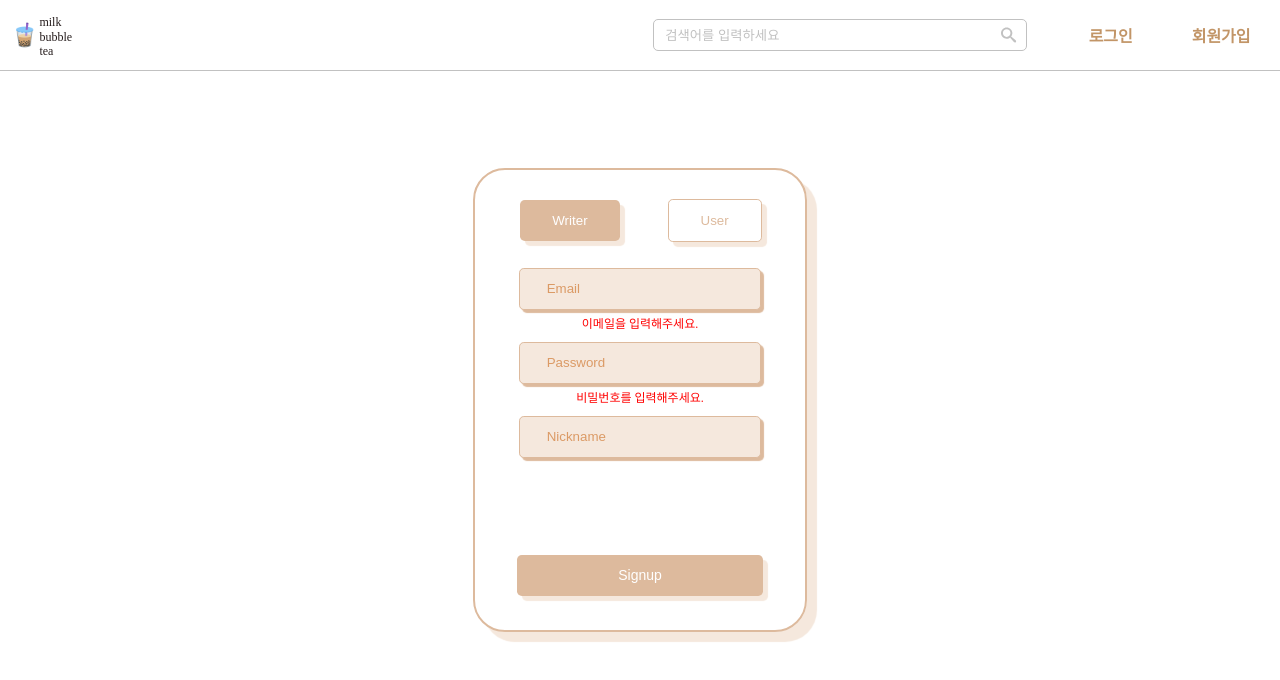
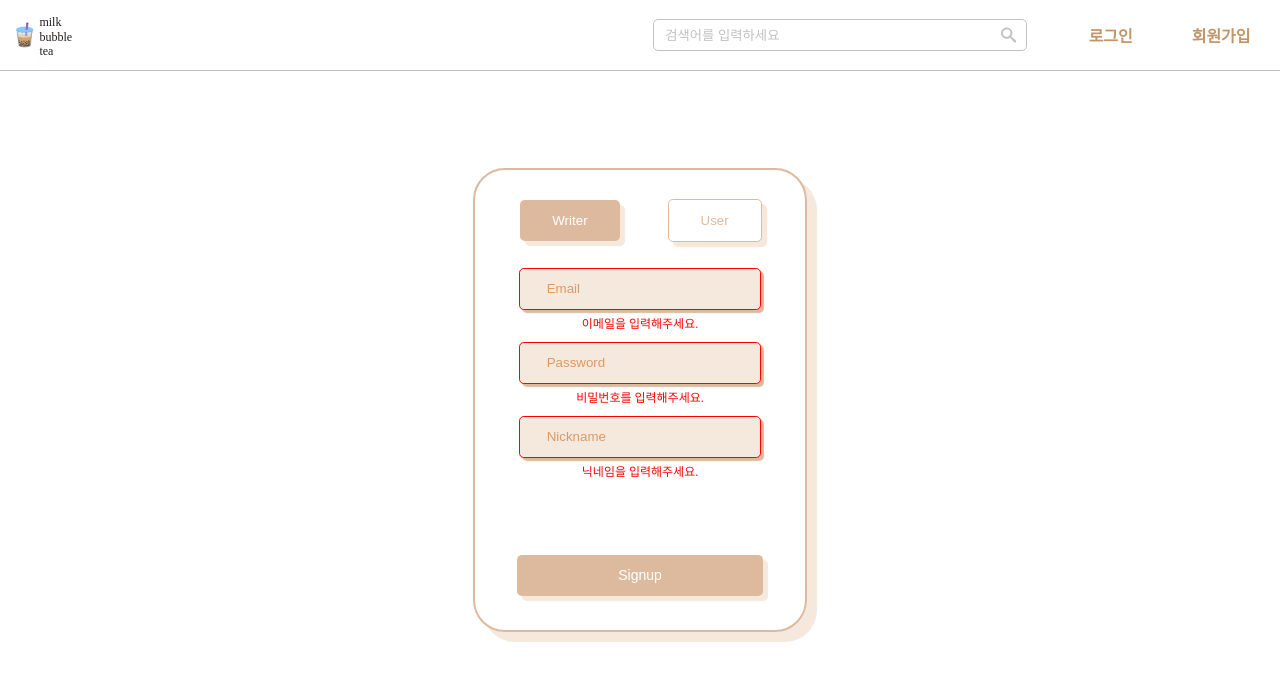
Before and after one commit to codestates-seb/seb42_main_025, a React (Create React App) app in the folder client/: page /Signup in a window 1280 px wide. Both pictures are taken after a click on the button "Signup". Shown: the top 680 px of the page. Built offline with nearby package versions, Linux system fonts and the light colour scheme.

Commit message:
:sparkles: 회원가입 유효성검사 수정

```diff
--- a/client/src/page/Signup.jsx
+++ b/client/src/page/Signup.jsx
@@ -49,6 +49,7 @@ const InputContainer = styled.div`
   text-align: left;
   border: 1px solid #ddba9d;
   box-shadow: 3px 3px 1px #ddba9d;
+  border-color: ${({ borderColor }) => borderColor};
 
   input[type='email'],
   input[type='password'],
@@ -128,11 +129,16 @@ const ErrorMessage = styled.div`
 const Signup = () => {
   const [email, setEmail] = useState('');
   const [emailError, setEmailError] = useState('');
+  const [emailBorderColor, setEmailBorderColor] = useState('#ddba9d');
 
   const [password, setPassword] = useState('');
   const [passwordError, setPasswordError] = useState('');
+  const [passwordBorderColor, setPasswordBorderColor] = useState('#ddba9d');
 
   const [nickname, setNickname] = useState('');
+  const [nicknameError, setNicknameError] = useState('');
+  const [nicknameBorderColor, setNicknameBorderColor] = useState('#ddba9d');
+
   const [userType, setUserType] = useState('writer');
 
   const navigate = useNavigate();
@@ -140,26 +146,48 @@ const Signup = () => {
   const validateEmail = value => {
     if (!value) {
       setEmailError('이메일을 입력해주세요.');
+      setEmailBorderColor('red');
       return false;
     }
     if (!/\S+@\S+\.\S+/.test(value)) {
       setEmailError('이메일 형식이 올바르지 않습니다.');
+      setEmailBorderColor('red');
       return false;
     }
     setEmailError('');
+    setEmailBorderColor('#ddba9d');
     return true;
   };
 
   const validatePassword = value => {
     if (!value) {
       setPasswordError('비밀번호를 입력해주세요.');
+      setPasswordBorderColor('red');
       return false;
     }
     if (value.length < 8) {
       setPasswordError('비밀번호는 8자리 이상이어야 합니다.');
+      setPasswordBorderColor('red');
       return false;
     }
     setPasswordError('');
+    setPasswordBorderColor('#ddba9d');
+    return true;
+  };
+
+  const validateNickname = value => {
+    if (!value) {
+      setNicknameError('닉네임을 입력해주세요.');
+      setNicknameBorderColor('red');
+      return false;
+    }
+    if (value.length < 2) {
+      setNicknameError('닉네임은 2자리 이상이어야 합니다.');
+      setNicknameBorderColor('red');
+      return false;
+    }
+    setNicknameError('');
+    setNicknameBorderColor('#ddba9d');
     return true;
   };
 
@@ -167,9 +195,9 @@ const Signup = () => {
     event.preventDefault();
     const isEmailValid = validateEmail(email);
     const isPasswordValid = validatePassword(password);
-    // const isNicknameValid = validateNickname(nickname);
+    const isNicknameValid = validateNickname(nickname);
 
-    if (!isEmailValid || !isPasswordValid) {
+    if (!isEmailValid || !isPasswordValid || !isNicknameValid) {
       return;
     }
 
@@ -189,7 +217,7 @@ const Signup = () => {
             </OptionButton>
           </div>
         </OptionContainer>
-        <InputContainer>
+        <InputContainer borderColor={emailBorderColor}>
           <label>
             <input
               type="email"
@@ -201,7 +229,7 @@ const Signup = () => {
           </label>
           {emailError && <ErrorMessage>{emailError}</ErrorMessage>}
         </InputContainer>
-        <InputContainer>
+        <InputContainer borderColor={passwordBorderColor}>
           <label>
             <input
               type="password"
@@ -213,15 +241,17 @@ const Signup = () => {
           </label>
           {passwordError && <ErrorMessage>{passwordError}</ErrorMessage>}
         </InputContainer>
-        <InputContainer>
+        <InputContainer borderColor={nicknameBorderColor}>
           <label>
             <input
               type="text"
               value={nickname}
               onChange={e => setNickname(e.target.value)}
+              onBlur={() => validateNickname(nickname)}
               placeholder="Nickname"
             />
           </label>
+          {nicknameError && <ErrorMessage>{nicknameError}</ErrorMessage>}
         </InputContainer>
         <SignupButton type="submit" onClick={handleSubmit}>
           Signup
```
